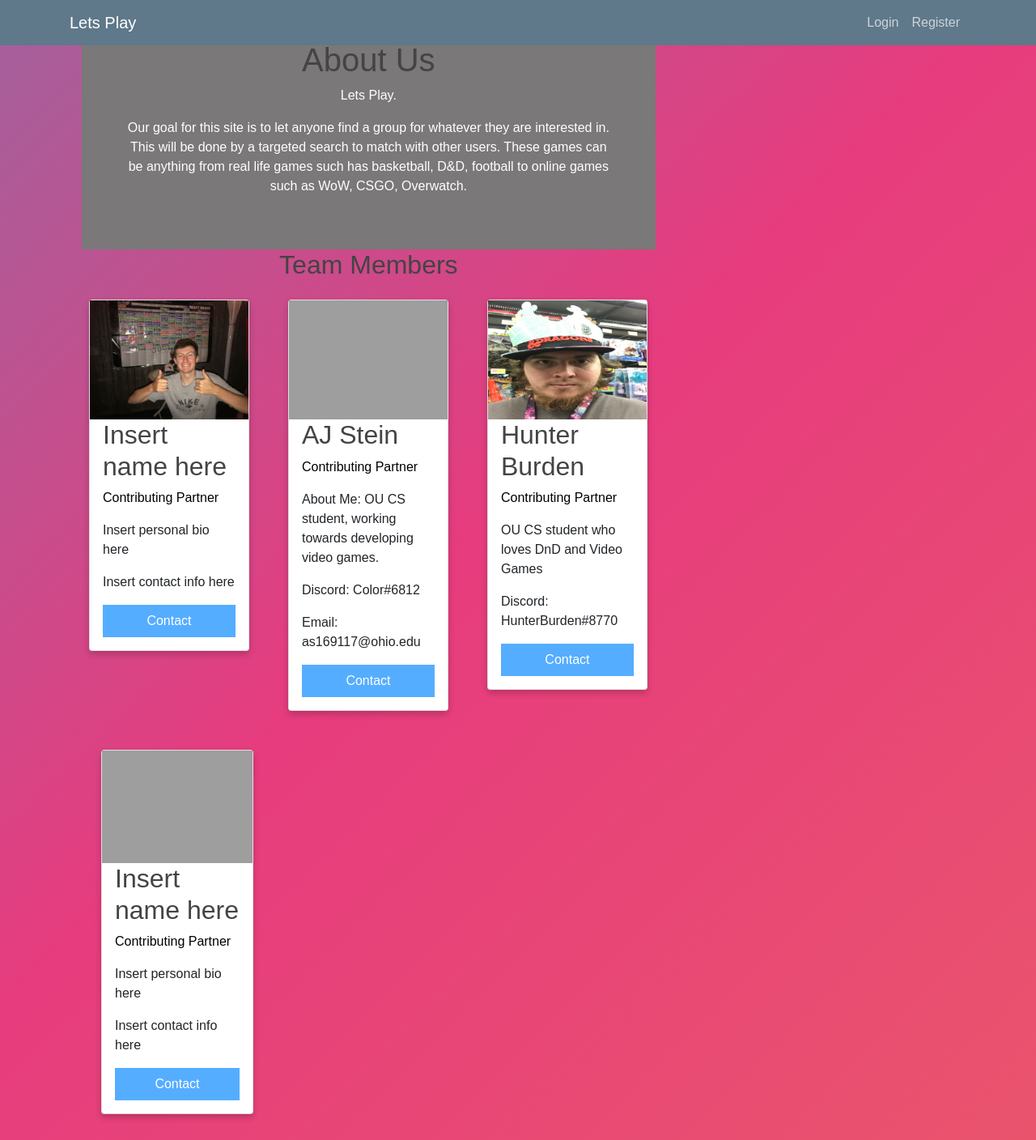
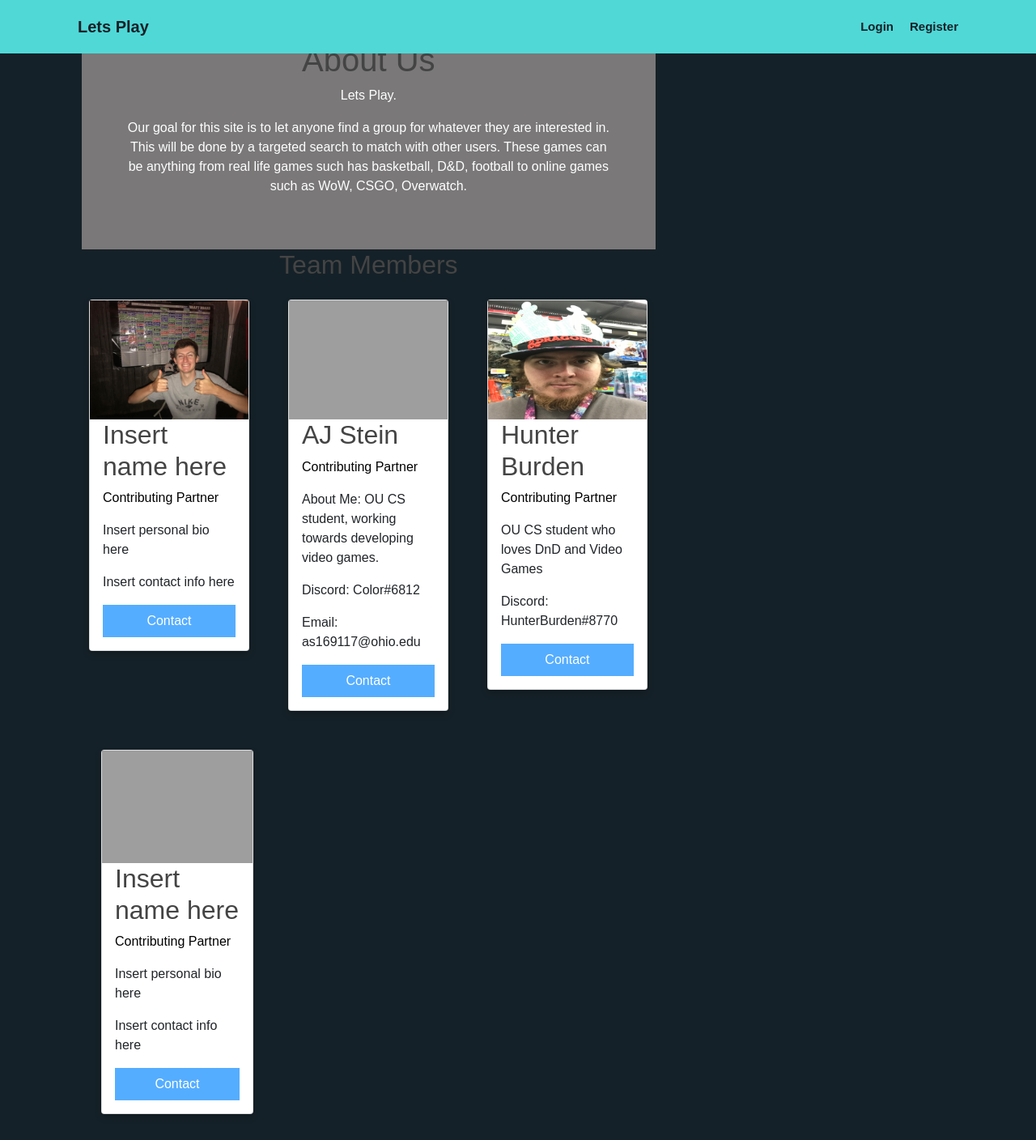
Before and after one commit to alexshelto/Lets-Play-webapp, a Flask app: page /about in a window 1280 px wide. Shown: the whole page at 81% size. Run offline with Flask 2, Linux system fonts and the light colour scheme; some libraries are stand-ins or nearby versions; grey boxes are pictures that could not be loaded.

Commit message:
Updates to theme and user interface

```diff
--- a/src/posts/routes.py
+++ b/src/posts/routes.py
@@ -2,8 +2,7 @@
 # File is responsible for handling the requests to the url and loading the correct page
 # Dealing with urls that have to do with creating/accessing posts
 #
-#
-#
+
 
 
 
--- a/src/static/main.css
+++ b/src/static/main.css
@@ -1,32 +1,20 @@
 body {
-    background: #282828;
-    background: linear-gradient(-45deg, #EE7752, #E73C7E, #23A6D5, #23D5AB);
+    background-color: rgb(21,33,40);
     background-size: 400% 400%;
-    animation: Gradient 15s ease infinite;
     margin-top: 5rem;
+    font-family: Helvetica;
   }
 
-  @-webkit-keyframes Gradient {
-    0% {
-      background-position: 0% 50%
-    }
-    50% {
-      background-position: 100% 50%
-    }
-    100% {
-      background-position: 0% 50%
-    }
-  }
 
   h1, h2, h3, h4, h5, h6 {
     color: #444444;
   }
 
   .bg-steel {
-    background-color: #5f788a;
+    background-color: rgb(80,216,215);
   }
 
-  .site-header .navbar-nav .nav-link {
+  /* .site-header .navbar-nav .nav-link {
     color: #cbd5db;
   }
 
--- a/src/templates/layout.html
+++ b/src/templates/layout.html
@@ -35,17 +35,16 @@
             <div class="container">
 
             <!-- Left side nav shows app name -->
-            <a class="navbar-brand mr-4" href="{{ url_for('main.home')}}">Lets Play</a>
-            <button class="navbar-toggler" type="button" data-toggle="collapse" data-target="#navbarToggle" aria-controls="navbarToggle" aria-expanded="false" aria-label="Toggle navigation">
-                <span class="navbar-toggler-icon"></span>
-            </button>
+            <a class="nav-bar-title" href="{{ url_for('main.home')}}">Lets Play</a>
+
 
 
               <!-- Top nav bar html -->
             <div class="collapse navbar-collapse" id="navbarToggle">
                 <div class="navbar-nav mr-auto">
                 {% if current_user.is_authenticated %}
-                  <a class="nav-item nav-link" href="{{ url_for('posts.new_post') }}">New Post</a>
+
+                  <a class="nav-bar-item" href="{{ url_for('posts.new_post') }}">New Post </a>
                 {% endif %}
 
 
@@ -54,11 +53,11 @@
 
                 <div class="navbar-nav">
                 {% if current_user.is_authenticated %}
-                <a class="nav-item nav-link" href="{{ url_for('users.logout') }}">Logout</a>
-                <a class="nav-item nav-link" href="{{ url_for('users.account') }}">Account</a>
+                <a class="nav-bar-item" href="{{ url_for('users.logout') }}">Logout</a>
+                <a class="nav-bar-item" href="{{ url_for('users.account') }}">Account</a>
                 {% else %}
-                    <a class="nav-item nav-link" href="{{ url_for('users.login') }}">Login</a>
-                    <a class="nav-item nav-link" href="{{ url_for('users.register') }}">Register</a>
+                    <a class="nav-bar-item" href="{{ url_for('users.login') }}">Login</a>
+                    <a class="nav-bar-item" href="{{ url_for('users.register') }}">Register</a>
                 {% endif %}
                 </div>
             </div>
```
Also changed, not shown: other parts of src/static/main.css (+31 -0 lines), src/static/landing_page.css (+1 -27 lines), src/data.sqlite.
